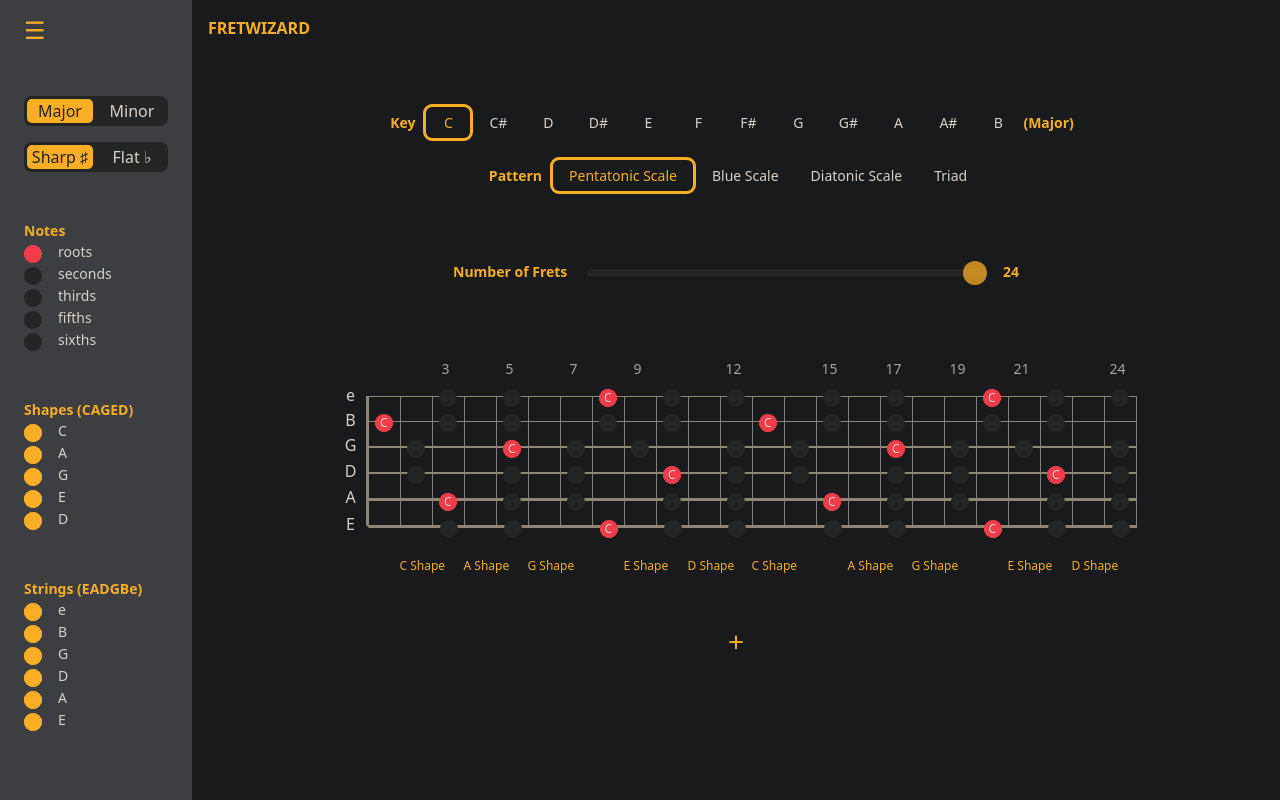
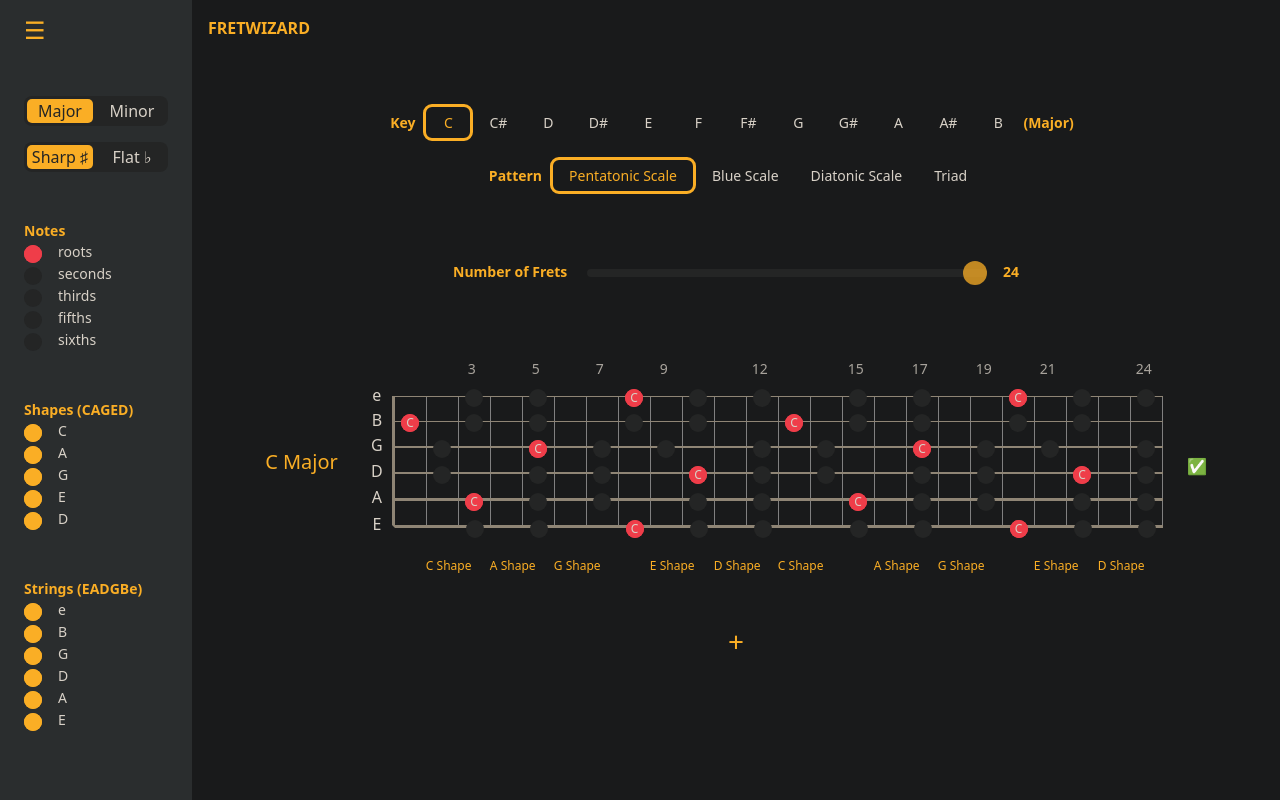
Before and after one commit to DevJhom/fret-wizard, a Vue app: page / in a window 1280 px wide. Built offline with nearby package versions, Linux system fonts and the light colour scheme.

Commit message:
adjust styling

```diff
--- a/src/components/MyGuitar.vue
+++ b/src/components/MyGuitar.vue
@@ -131,6 +131,16 @@ const onChangeCurrentPattern = () => {
     patternStore.updateCurrentHighlightNotes();
 }
 
+const getTonalityText = (tonality: Tonality) => {
+    if (tonality == Tonality.MAJOR) {
+        return "Major";
+    }
+
+    if (tonality == Tonality.MINOR) {
+        return "Minor";
+    }
+}
+
 /*
 watch([E, A, D, G, B, e], (newValue) => {
     console.log("new Value", newValue)
@@ -177,12 +187,7 @@ onMounted(async () => {
                     </label>
                 </div>
                 <span class="me-2 text-yellow fw-bold">
-                    <template v-if="currentTonality == Tonality.MAJOR">
-                        (Major)
-                    </template>
-                    <template v-if="currentTonality == Tonality.MINOR">
-                        (Minor)
-                    </template>
+                    ({{ getTonalityText(currentTonality) }})
                 </span>
             </div>
             <!-- Pattern Selector -->
@@ -212,10 +217,13 @@ onMounted(async () => {
         </div>
 
         <div v-for="(fretboard, index) in fretboards"
-            class="mt-4"
+            class="mt-4 d-flex"
             :class="{ 'selected-fretboard': (index == currentFretboard && fretboards.length > 1) }"
             @click="selectFretboard(index)"
         >
+            <h5 class="d-flex align-items-center text-yellow mx-4">
+                {{ fretboard.currentKey }} {{ getTonalityText(currentTonality) }}
+            </h5>
             <MyFretboard
                 :fretAmount="fretboard.fretAmount"
                 :fretIndicator="fretboard.fretIndicator"
@@ -229,6 +237,8 @@ onMounted(async () => {
                 :B="fretboard.B"
                 :e="fretboard.e"
             />
+
+            <div class="d-flex align-items-center mx-4"> ✅ </div>
         </div>
 
         <h3 @click="addFretboard" class="text-yellow"> + </h3>
--- a/src/components/SideBar.vue
+++ b/src/components/SideBar.vue
@@ -162,7 +162,7 @@ const toggleSidebar = () => {
     height: 100%;
     min-height: 100vh;
     padding: 1rem 1.5rem;
-    background-color: #3c3e41;
+    background-color: #2a2d2e;
     transition: 0.5s;
 }
 
```
